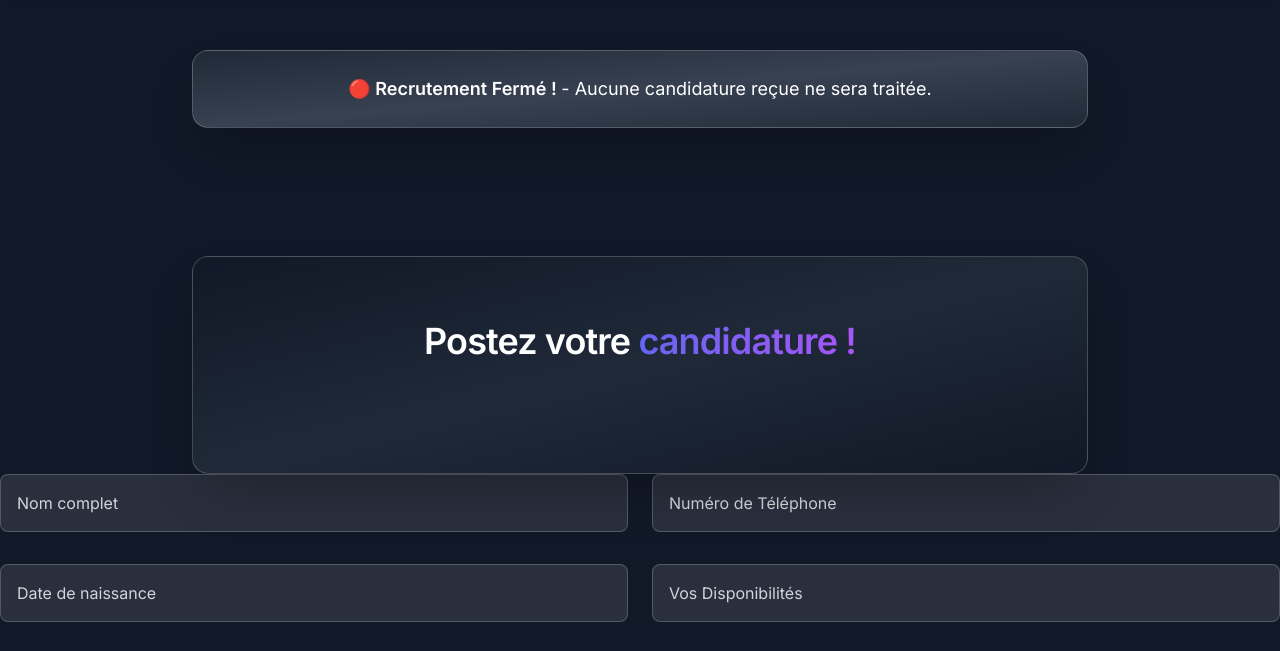
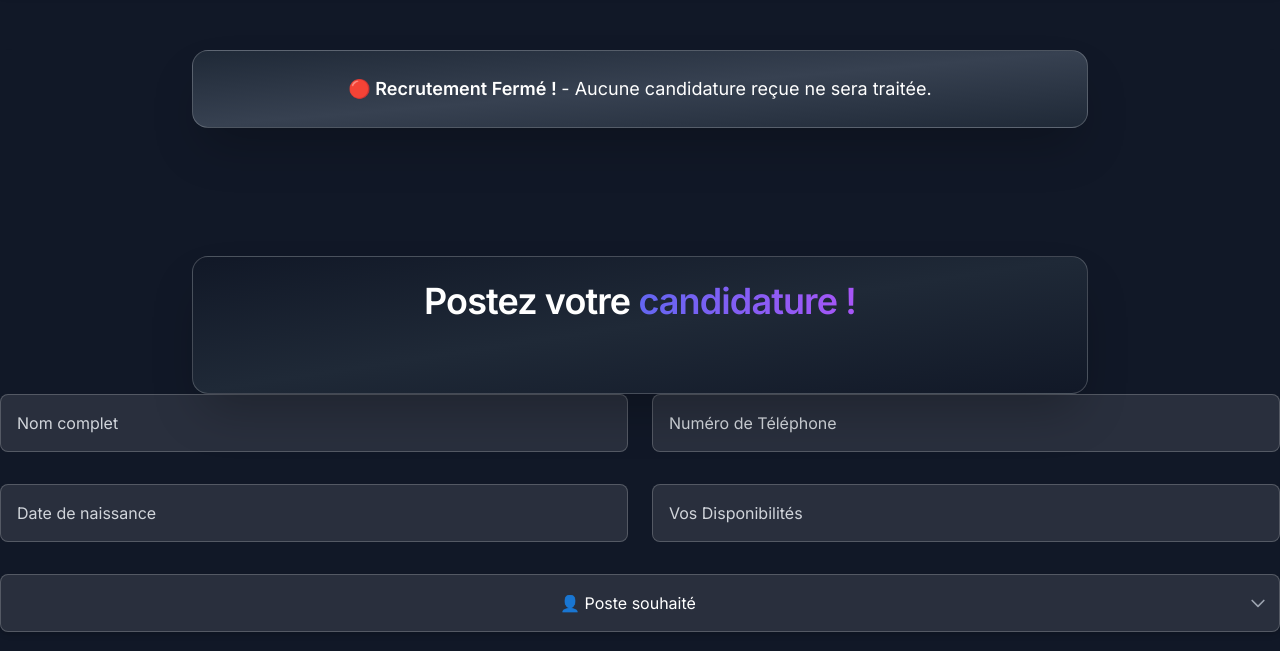
Before and after one commit to White2674/SITE-DEV, a plain HTML site: page candidature.html in a window 1280 px wide. Shown: the part 78-729 px from the top of the page. Drawn offline with nearby package versions, Linux system fonts and the light colour scheme.

Commit message:
candidature.html

```diff
--- a/candidature.html
+++ b/candidature.html
@@ -133,7 +133,7 @@
 </section>
 
 <!-- Formulaire de candidature -->
-<section class="max-w-full sm:max-w-4xl mx-4 sm:mx-auto px-4 sm:px-8 py-8 sm:py-16 mt-24 sm:mt-32 bg-gradient-to-br from-gray-900 via-gray-800 to-gray-900 rounded-2xl shadow-2xl backdrop-blur-md border border-white/20">
+<section class="max-w-full sm:max-w-4xl mx-4 sm:mx-auto px-4 sm:px-8 py-6 mt-24 sm:mt-32 bg-gradient-to-br from-gray-900 via-gray-800 to-gray-900 rounded-2xl shadow-2xl backdrop-blur-md border border-white/20">
   <h2 class="text-4xl font-extrabold text-center mb-12 text-white tracking-tight">
     Postez votre
     <span class="bg-gradient-to-r from-indigo-500 to-purple-500 bg-clip-text text-transparent">
```
